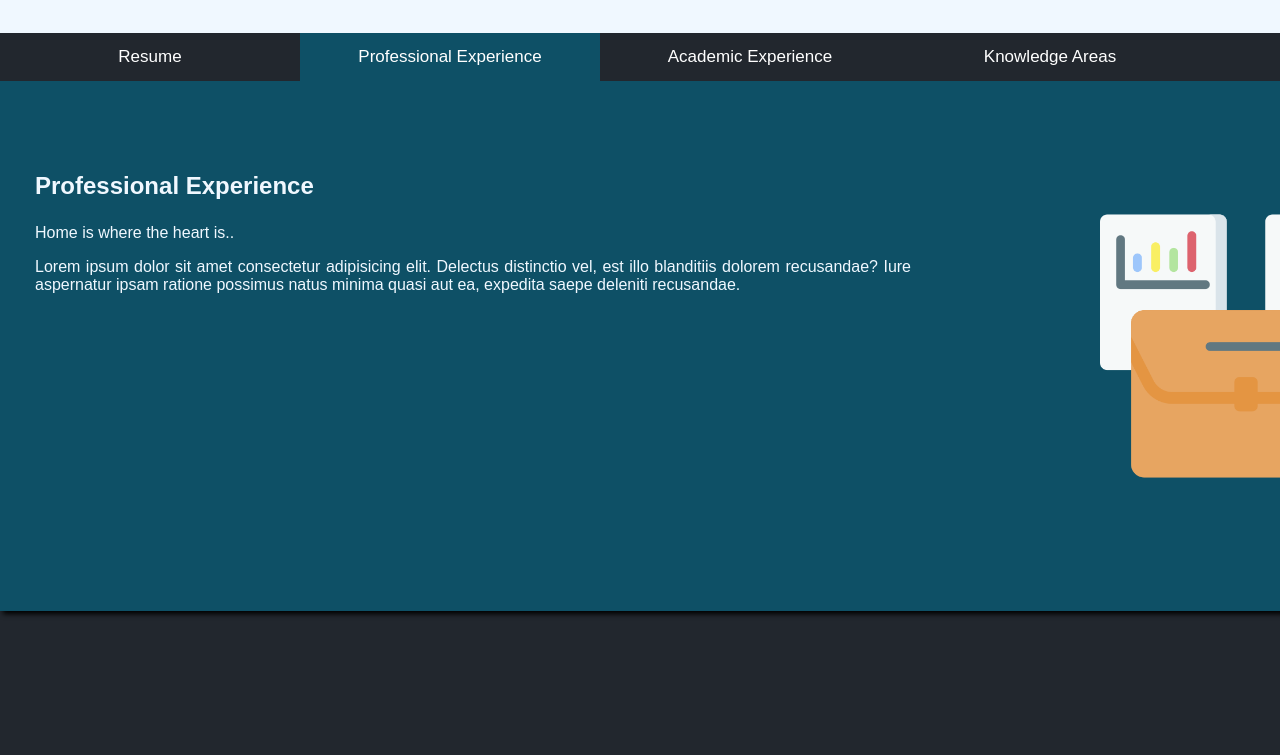
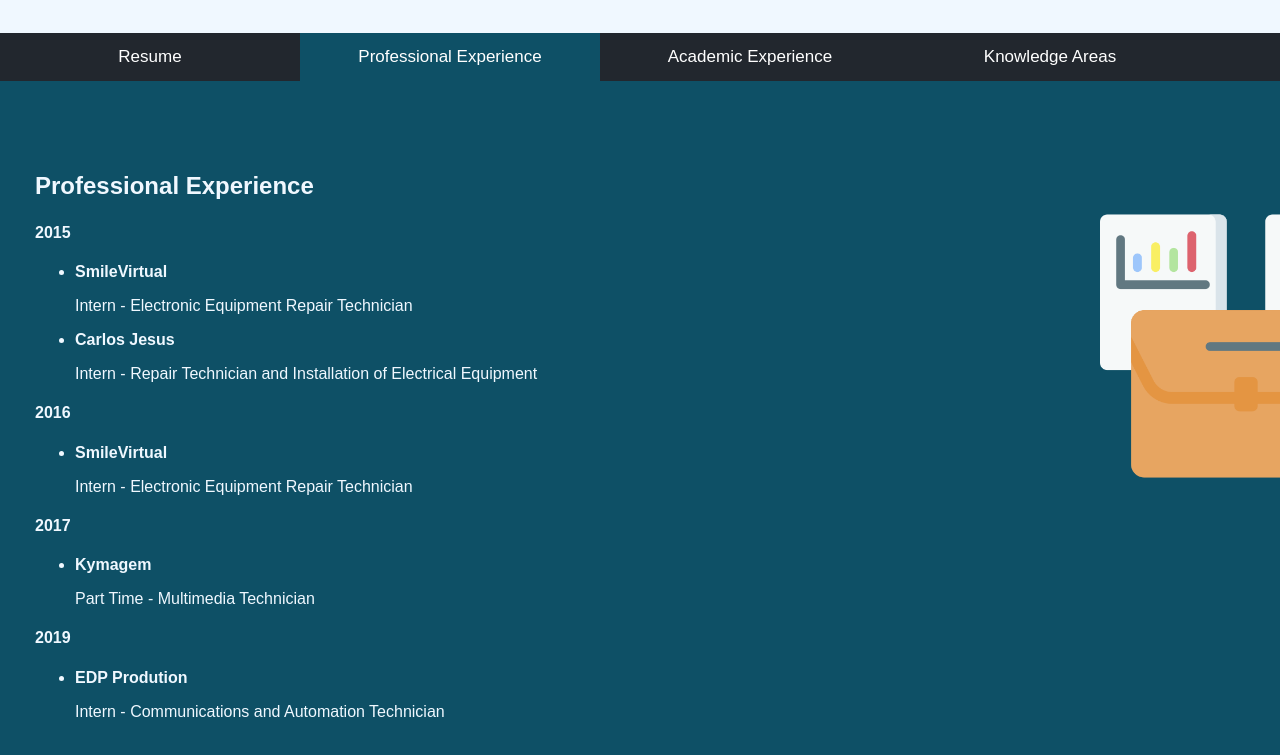
Before and after one commit to Jose-Pedro-Faria/Site-Pessoal, a plain HTML site: page index.html in a window 1280 px wide. Both pictures are taken after a click on the button "Professional Experience". Shown: the part 161-916 px from the top of the page. Before the commit the page ends 800 px from the top, so only its background shows below. Drawn offline with Linux system fonts and the light colour scheme; a web font is replaced by a local one.

Commit message:
Experiencias Profissionais

```diff
--- a/estilos/style.css
+++ b/estilos/style.css
@@ -137,6 +137,10 @@ p{
   text-align: justify;
 }
 
+li {
+  font-weight: bold;
+}
+
 #foto_perfil{
     width: 80%;
     border-radius: 100%;
@@ -157,9 +161,10 @@ p{
 }
 
 #grafico_conhecimento{
-  width: 75%;
+  width: 79%;
   margin-left: auto;
   margin-right: auto;
+  display: block;
 }
 
   #Resume {background-color: #0B3C4C;}
--- a/index.html
+++ b/index.html
@@ -45,8 +45,29 @@
         <div class="row">
           <div class="tabtextprof">
             <h3 class="titulopag">Professional Experience</h3>
-            <p>Home is where the heart is..</p>
-            <p>Lorem ipsum dolor sit amet consectetur adipisicing elit. Delectus distinctio vel, est illo blanditiis dolorem recusandae? Iure aspernatur ipsam ratione possimus natus minima quasi aut ea, expedita saepe deleniti recusandae.</p>
+            <h4>2015</h4>
+            <ul>
+              <li>SmileVirtual</li>
+                  <p>Intern - Electronic Equipment Repair Technician</p>
+              <li>Carlos Jesus</li>
+                  <p>Intern - Repair Technician and Installation of Electrical Equipment</p>
+            </ul>
+            <h4>2016</h4>
+            <ul>
+              <li>SmileVirtual</li>
+                  <p>Intern - Electronic Equipment Repair Technician</p>
+            </ul>
+            <h4>2017</h4>
+            <ul>
+              <li>Kymagem</li>
+                  <p>Part Time - Multimedia Technician</p>
+            </ul>
+            <h4>2019</h4>
+            <ul>
+              <li>EDP Prodution</li>
+                  <p>Intern - Communications and Automation Technician</p>
+            </ul>
+
           </div>
           <div class="tabimgprof">
             <p></p></br></br>
```
Also changed, not shown: imagens/knowledge_areas.png.
